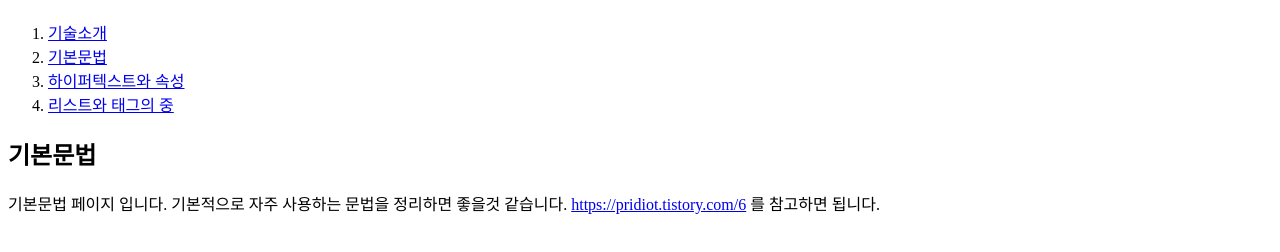
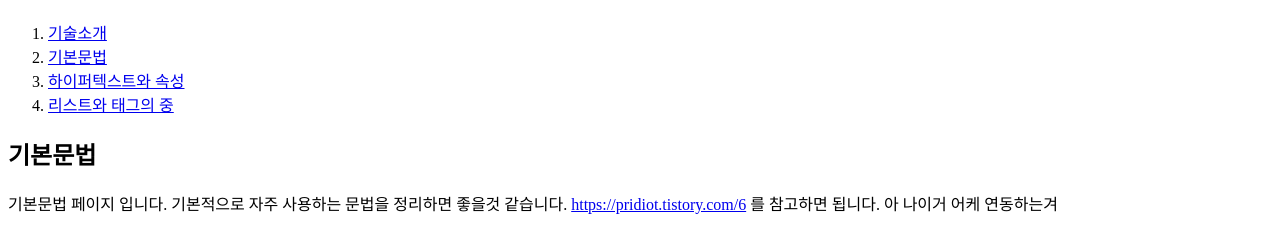
Before and after one commit to sunhnag/Atom-HTML, a plain HTML site: page Basic_grammer.html in a window 1280 px wide. Shown: the part 60-312 px from the top of the page. Drawn offline with Linux system fonts and the light colour scheme.

Commit message:
테스트중

```diff
--- a/Basic_grammer.html
+++ b/Basic_grammer.html
@@ -15,6 +15,6 @@
   <h2>기본문법</h2>
 기본문법 페이지 입니다. 기본적으로 자주 사용하는 문법을 정리하면 좋을것 같습니다.
 <a href = "https://pridiot.tistory.com/6" target ="_blank" title ="기본문법">https://pridiot.tistory.com/6</a> 를 참고하면 됩니다.
-
+아 나이거 어케 연동하는겨
 </body>
 </html>
```
